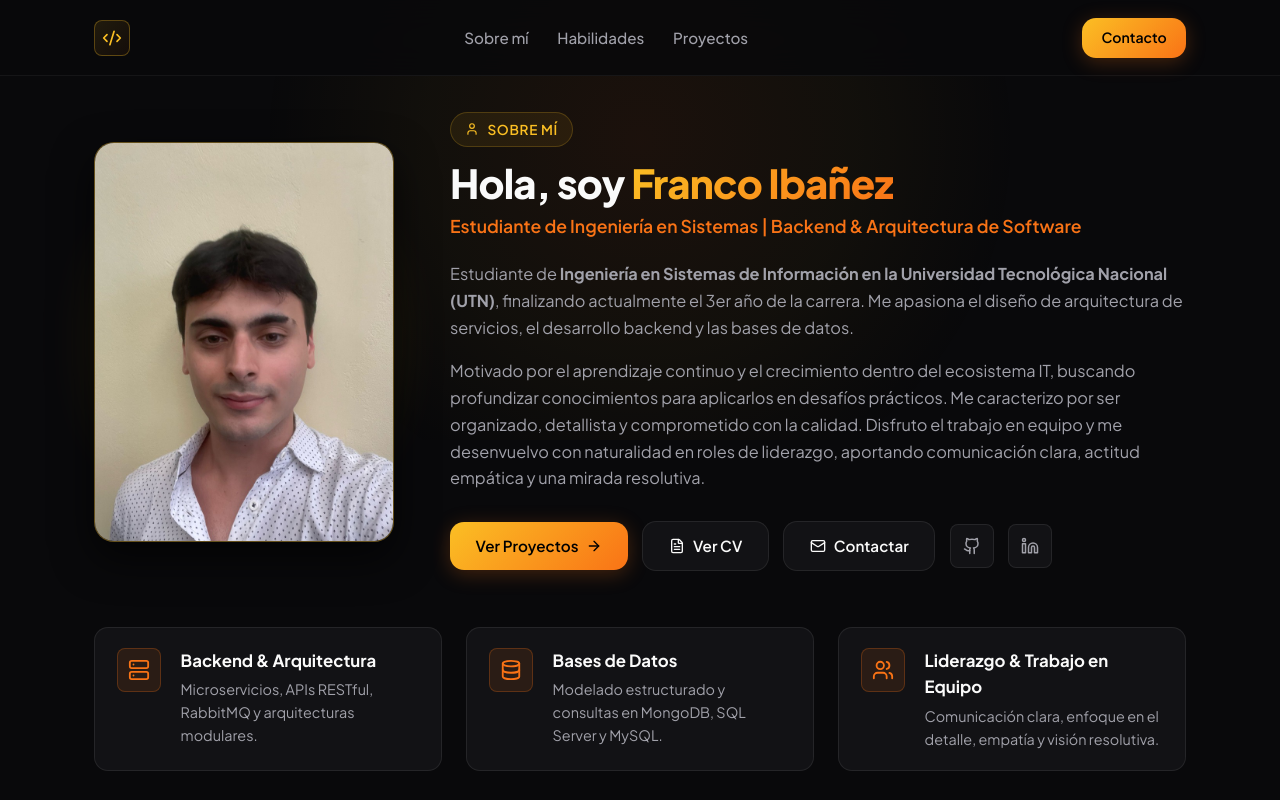
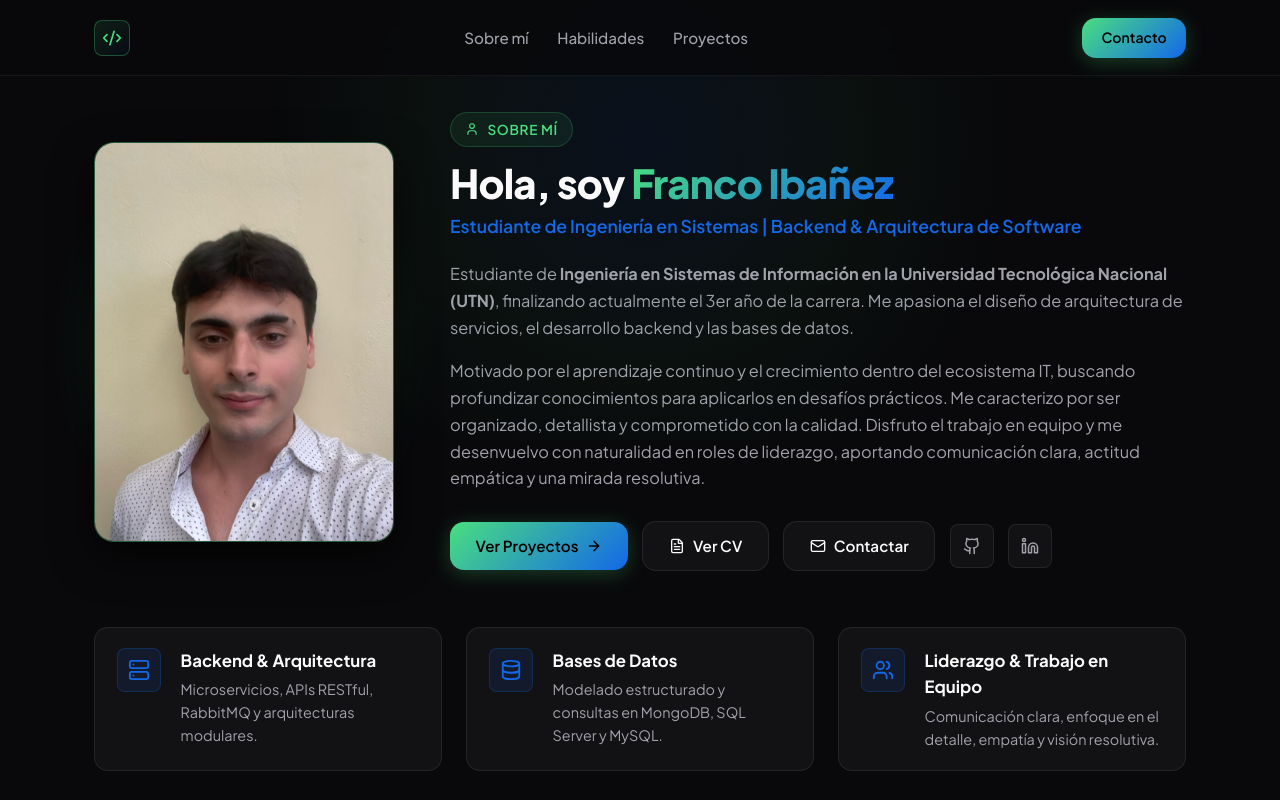
Before and after one commit to franmaxi/franmaxi.github.io, a React (Vite) app: page / in a window 1280 px wide. Shown: the top 800 px of the page. Built offline with nearby package versions, Linux system fonts and the light colour scheme.

Commit message:
Modificacion de colores principales

```diff
--- a/src/components/components.css
+++ b/src/components/components.css
@@ -43,7 +43,7 @@
   width: 36px;
   height: 36px;
   background: var(--gradient-subtle);
-  border: 1px solid rgba(251, 191, 36, 0.3);
+  border: 1px solid rgba(74, 222, 128, 0.3);
   border-radius: var(--radius-sm);
   display: flex;
   align-items: center;
@@ -141,7 +141,7 @@
   right: 15%;
   width: 450px;
   height: 450px;
-  background: radial-gradient(circle, rgba(249, 115, 22, 0.15) 0%, rgba(251, 191, 36, 0.05) 50%, transparent 70%);
+  background: radial-gradient(circle, rgba(19, 104, 232, 0.15) 0%, rgba(74, 222, 128, 0.05) 50%, transparent 70%);
   filter: blur(60px);
   pointer-events: none;
   z-index: 0;
@@ -164,7 +164,7 @@
   gap: 0.6rem;
   padding: 0.45rem 1.1rem;
   background: rgba(24, 24, 27, 0.8);
-  border: 1px solid rgba(251, 191, 36, 0.25);
+  border: 1px solid rgba(74, 222, 128, 0.25);
   border-radius: var(--radius-full);
   font-size: 0.88rem;
   font-weight: 500;
@@ -177,19 +177,19 @@
   height: 8px;
   background-color: var(--accent-yellow);
   border-radius: 50%;
-  box-shadow: 0 0 0 0 rgba(251, 191, 36, 0.7);
+  box-shadow: 0 0 0 0 rgba(74, 222, 128, 0.7);
   animation: pulse-glow 2s infinite;
 }
 
 @keyframes pulse-glow {
   0% {
-    box-shadow: 0 0 0 0 rgba(251, 191, 36, 0.7);
+    box-shadow: 0 0 0 0 rgba(74, 222, 128, 0.7);
   }
   70% {
-    box-shadow: 0 0 0 8px rgba(251, 191, 36, 0);
+    box-shadow: 0 0 0 8px rgba(74, 222, 128, 0);
   }
   100% {
-    box-shadow: 0 0 0 0 rgba(251, 191, 36, 0);
+    box-shadow: 0 0 0 0 rgba(74, 222, 128, 0);
   }
 }
 
@@ -250,7 +250,7 @@
 }
 
 .social-icon-btn:hover {
-  background: rgba(251, 191, 36, 0.1);
+  background: rgba(74, 222, 128, 0.1);
   border-color: var(--accent-yellow);
   color: var(--accent-yellow);
   transform: translateY(-3px);
@@ -278,7 +278,7 @@
 }
 
 .metric-card:hover {
-  border-color: rgba(251, 191, 36, 0.3);
+  border-color: rgba(74, 222, 128, 0.3);
   transform: translateY(-3px);
 }
 
@@ -319,7 +319,7 @@
 .about-photo-glow {
   position: absolute;
   inset: -10px;
-  background: radial-gradient(circle, rgba(249, 115, 22, 0.28) 0%, rgba(251, 191, 36, 0.12) 40%, transparent 70%);
+  background: radial-gradient(circle, rgba(19, 104, 232, 0.28) 0%, rgba(74, 222, 128, 0.12) 40%, transparent 70%);
   border-radius: var(--radius-lg);
   filter: blur(25px);
   z-index: 0;
@@ -333,7 +333,7 @@
   aspect-ratio: 3 / 4;
   border-radius: var(--radius-lg);
   overflow: hidden;
-  border: 1px solid rgba(251, 191, 36, 0.35);
+  border: 1px solid rgba(74, 222, 128, 0.35);
   box-shadow: 0 16px 40px rgba(0, 0, 0, 0.65);
   background: #141419;
   z-index: 1;
@@ -411,15 +411,15 @@
 }
 
 .feature-item:hover {
-  border-color: rgba(251, 191, 36, 0.3);
+  border-color: rgba(74, 222, 128, 0.3);
   background: var(--bg-card-hover);
 }
 
 .feature-icon-box {
   width: 44px;
   height: 44px;
-  background: rgba(249, 115, 22, 0.1);
-  border: 1px solid rgba(249, 115, 22, 0.25);
+  background: rgba(19, 104, 232, 0.1);
+  border: 1px solid rgba(19, 104, 232, 0.25);
   border-radius: var(--radius-sm);
   display: flex;
   align-items: center;
@@ -442,7 +442,7 @@
 /* Terminal card */
 .terminal-card {
   background: #0d0d11;
-  border: 1px solid rgba(251, 191, 36, 0.2);
+  border: 1px solid rgba(74, 222, 128, 0.2);
   border-radius: var(--radius-md);
   overflow: hidden;
   box-shadow: 0 10px 30px rgba(0, 0, 0, 0.6);
@@ -481,7 +481,7 @@
   padding: 1.5rem;
   font-family: var(--font-mono);
   font-size: 0.88rem;
-  color: #fbbf24;
+  color: #4ade80;
   overflow-x: auto;
   line-height: 1.55;
 }
@@ -521,8 +521,8 @@
 .category-icon-box {
   width: 38px;
   height: 38px;
-  background: rgba(251, 191, 36, 0.1);
-  border: 1px solid rgba(251, 191, 36, 0.25);
+  background: rgba(74, 222, 128, 0.1);
+  border: 1px solid rgba(74, 222, 128, 0.25);
   border-radius: var(--radius-sm);
   display: flex;
   align-items: center;
@@ -552,8 +552,8 @@
 }
 
 .skill-pill:hover {
-  background: rgba(251, 191, 36, 0.08);
-  border-color: rgba(251, 191, 36, 0.35);
+  background: rgba(74, 222, 128, 0.08);
+  border-color: rgba(74, 222, 128, 0.35);
   transform: translateY(-2px);
   color: var(--accent-yellow);
 }
@@ -589,7 +589,7 @@
 
 .filter-btn:hover,
 .filter-btn.active {
-  background: rgba(251, 191, 36, 0.1);
+  background: rgba(74, 222, 128, 0.1);
   border-color: var(--accent-yellow);
   color: var(--accent-yellow);
 }
@@ -706,8 +706,8 @@
 .project-tag-pill {
   font-size: 0.75rem;
   font-family: var(--font-mono);
-  background: rgba(249, 115, 22, 0.1);
-  border: 1px solid rgba(249, 115, 22, 0.25);
+  background: rgba(19, 104, 232, 0.1);
+  border: 1px solid rgba(19, 104, 232, 0.25);
   color: var(--accent-orange);
   padding: 0.25rem 0.6rem;
   border-radius: var(--radius-sm);
@@ -748,7 +748,7 @@
   margin-top: 3.5rem;
   text-align: center;
   background: var(--gradient-subtle);
-  border: 1px solid rgba(251, 191, 36, 0.2);
+  border: 1px solid rgba(74, 222, 128, 0.2);
   border-radius: var(--radius-lg);
   padding: 2.5rem 1.5rem;
   display: flex;
@@ -804,7 +804,7 @@
   border-radius: 50%;
   background: #09090b;
   border: 3px solid var(--accent-yellow);
-  box-shadow: 0 0 10px rgba(251, 191, 36, 0.6);
+  box-shadow: 0 0 10px rgba(74, 222, 128, 0.6);
 }
 
 .timeline-card {
@@ -816,7 +816,7 @@
 }
 
 .timeline-card:hover {
-  border-color: rgba(251, 191, 36, 0.3);
+  border-color: rgba(74, 222, 128, 0.3);
   transform: translateX(4px);
 }
 
@@ -897,15 +897,15 @@
 }
 
 .contact-method-item:hover {
-  background: rgba(251, 191, 36, 0.06);
-  border-color: rgba(251, 191, 36, 0.3);
+  background: rgba(74, 222, 128, 0.06);
+  border-color: rgba(74, 222, 128, 0.3);
   transform: translateX(4px);
 }
 
 .method-icon {
   width: 42px;
   height: 42px;
-  background: rgba(251, 191, 36, 0.1);
+  background: rgba(74, 222, 128, 0.1);
   border-radius: var(--radius-sm);
   display: flex;
   align-items: center;
@@ -964,7 +964,7 @@
 .form-group textarea:focus {
   outline: none;
   border-color: var(--accent-yellow);
-  box-shadow: 0 0 0 3px rgba(251, 191, 36, 0.15);
+  box-shadow: 0 0 0 3px rgba(74, 222, 128, 0.15);
 }
 
 .form-submit-btn {
@@ -1011,7 +1011,7 @@
 
 .contact-channel-card:hover {
   background: var(--bg-card-hover);
-  border-color: rgba(251, 191, 36, 0.4);
+  border-color: rgba(74, 222, 128, 0.4);
   transform: translateY(-5px);
   box-shadow: 0 12px 30px rgba(0, 0, 0, 0.45);
 }
--- a/src/index.css
+++ b/src/index.css
@@ -4,14 +4,14 @@
   --bg-card: rgba(24, 24, 27, 0.7);
   --bg-card-hover: rgba(34, 34, 40, 0.85);
 
-  --accent-yellow: #fbbf24;
-  --accent-orange: #f97316;
-  --accent-glow: rgba(249, 115, 22, 0.25);
-  --gradient-accent: linear-gradient(135deg, #fbbf24 0%, #f97316 100%);
-  --gradient-subtle: linear-gradient(135deg, rgba(251, 191, 36, 0.1) 0%, rgba(249, 115, 22, 0.05) 100%);
+  --accent-yellow: #4ade80;
+  --accent-orange: #1368e8;
+  --accent-glow: rgba(74, 222, 128, 0.25);
+  --gradient-accent: linear-gradient(135deg, #4ade80 0%, #1368e8 100%);
+  --gradient-subtle: linear-gradient(135deg, rgba(74, 222, 128, 0.1) 0%, rgba(19, 104, 232, 0.05) 100%);
 
   --border-subtle: rgba(255, 255, 255, 0.08);
-  --border-hover: rgba(251, 191, 36, 0.35);
+  --border-hover: rgba(74, 222, 128, 0.35);
 
   --text-primary: #fafafa;
   --text-secondary: #a1a1aa;
@@ -58,7 +58,7 @@ body::before {
   transform: translateX(-50%);
   width: 900px;
   height: 600px;
-  background: radial-gradient(circle, rgba(249, 115, 22, 0.08) 0%, rgba(251, 191, 36, 0.04) 40%, transparent 70%);
+  background: radial-gradient(circle, rgba(19, 104, 232, 0.08) 0%, rgba(74, 222, 128, 0.04) 40%, transparent 70%);
   pointer-events: none;
   z-index: 0;
 }
@@ -126,8 +126,8 @@ button {
   gap: 0.5rem;
   padding: 0.35rem 0.9rem;
   border-radius: var(--radius-full);
-  background: rgba(251, 191, 36, 0.08);
-  border: 1px solid rgba(251, 191, 36, 0.2);
+  background: rgba(74, 222, 128, 0.08);
+  border: 1px solid rgba(74, 222, 128, 0.2);
   color: var(--accent-yellow);
   font-size: 0.85rem;
   font-weight: 600;
@@ -171,7 +171,7 @@ button {
 
 .btn-primary:hover {
   transform: translateY(-2px);
-  box-shadow: 0 8px 25px rgba(249, 115, 22, 0.4);
+  box-shadow: 0 8px 25px rgba(19, 104, 232, 0.4);
 }
 
 .btn-secondary {
```
